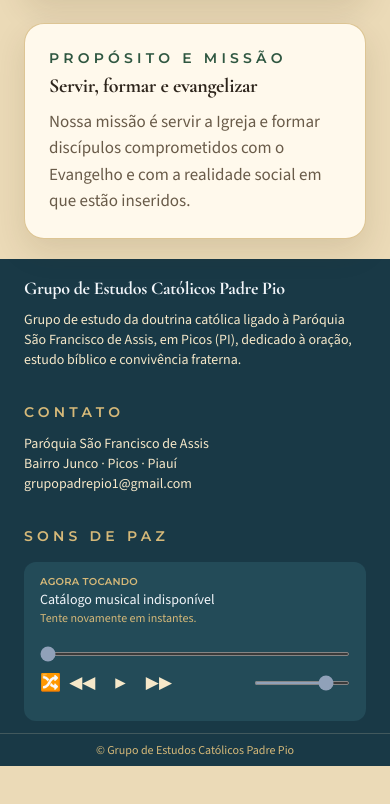
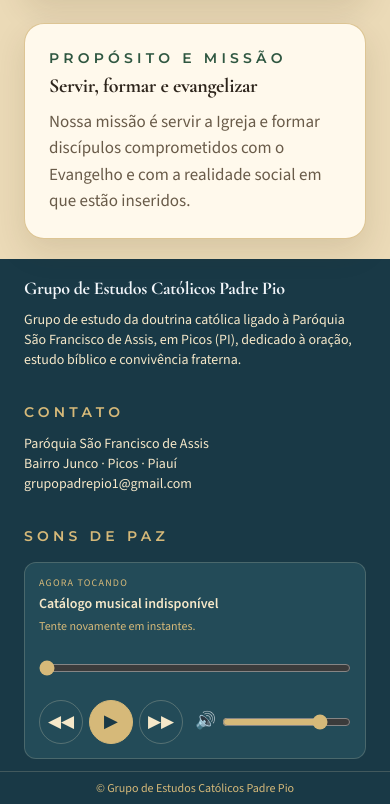
Before and after one commit to grupopadrepio1/padrepiopicos, a website: page index.html in a window 390 px wide. Shown: the part 819-1623 px from the top of the page. Before the commit the page ends 1585 px from the top, so only its background shows below. Drawn offline with nearby package versions, Linux system fonts and the light colour scheme; no server answers.

Commit message:
Corrige responsividade e acessibilidade do player

```diff
--- a/assets/css/styles.css
+++ b/assets/css/styles.css
@@ -495,86 +495,143 @@ header img {
    Player Música Sacra
 ========================= */
 
-.music-player {
-  width: 100%;
-  background: color-mix(in srgb, var(--color-surface) 92%, var(--color-bg));
-  border: 1px solid var(--color-border);
-  border-radius: var(--radius-control);
-  padding: 0.75rem 1rem;
-  display: flex;
-  align-items: center;
-  justify-content: space-between;
-  gap: 1rem;
-  color: var(--color-text);
-}
-
-/* Texto: Agora tocando */
-.now-playing {
-  display: flex;
-  flex-direction: column;
-  gap: 0.1rem;
+.footer-player-column,
+.footer-player,
+.footer-player__now-playing,
+.footer-player__volume {
   min-width: 0;
 }
 
-.now-playing .label {
-  font-size: 0.65rem;
-  text-transform: uppercase;
-  letter-spacing: 0.15em;
-  color: var(--color-muted);
+.footer-player {
+  margin-top: 1rem;
+  padding: 0.875rem;
+  display: grid;
+  gap: 0.75rem;
+  background: #234B58;
+  border: 1px solid rgba(246, 232, 201, 0.18);
+  border-radius: var(--radius-control);
 }
 
-.now-playing .title {
-  font-size: 0.95rem;
-  font-weight: 500;
-  white-space: nowrap;
+.footer-player__label {
+  font-size: 0.625rem;
+  line-height: 1.2;
+  text-transform: uppercase;
+  letter-spacing: 0.12em;
+  color: #D6B979;
+}
+
+.footer-player__title,
+.footer-player__artist {
   overflow: hidden;
   text-overflow: ellipsis;
+  white-space: nowrap;
 }
 
-.now-playing .artist {
-  font-size: 0.8rem;
-  color: var(--color-muted);
+.footer-player__title {
+  margin-top: 0.25rem;
+  font-size: 0.875rem;
+  font-weight: 600;
+  color: #F6E8C9;
 }
 
-/* Controles */
-.controls {
+.footer-player__artist {
+  margin-top: 0.125rem;
+  font-size: 0.75rem;
+  color: #D6B979;
+}
+
+.footer-player__range {
+  min-width: 0;
+  width: 100%;
+  height: 2.75rem;
+  margin: 0;
+  accent-color: #D6B979;
+  cursor: pointer;
+}
+
+.footer-player__progress {
+  height: 2.5rem;
+}
+
+.footer-player__actions {
+  min-width: 0;
+  display: grid;
+  grid-template-columns: auto minmax(4rem, 1fr);
+  align-items: center;
+  gap: 0.75rem;
+}
+
+.footer-player__transport {
+  display: grid;
+  grid-template-columns: repeat(3, 2.75rem);
+  gap: 0.375rem;
+}
+
+.footer-player__button {
+  width: 2.75rem;
+  height: 2.75rem;
+  display: inline-flex;
+  align-items: center;
+  justify-content: center;
+  border: 1px solid rgba(246, 232, 201, 0.24);
+  border-radius: 999px;
+  background: transparent;
+  color: #F6E8C9;
+  cursor: pointer;
+  transition: background-color 0.2s ease, border-color 0.2s ease, transform 0.2s ease;
+}
+
+.footer-player__button:hover {
+  background: rgba(246, 232, 201, 0.12);
+  border-color: #D6B979;
+}
+
+.footer-player__button:focus-visible,
+.footer-player__range:focus-visible {
+  outline: 2px solid #F6E8C9;
+  outline-offset: 2px;
+}
+
+.footer-player__button--primary {
+  background: #D6B979;
+  border-color: #D6B979;
+  color: #193946;
+  font-size: 1.125rem;
+}
+
+.footer-player__button--primary:hover {
+  background: #F6E8C9;
+  border-color: #F6E8C9;
+}
+
+.footer-player__volume {
   display: flex;
   align-items: center;
-  gap: 0.5rem;
+  gap: 0.375rem;
+  color: #D6B979;
 }
 
-.controls button {
-  background: transparent;
-  border: 1px solid var(--color-border);
-  color: var(--color-text);
-  padding: 0.35rem 0.6rem;
-  font-size: 0.75rem;
-  border-radius: var(--radius-control);
-  cursor: pointer;
-  transition: background 0.2s ease, border-color 0.2s ease;
+@media (max-width: 359px) {
+  .footer-player__actions {
+    grid-template-columns: 1fr;
+  }
+
+  .footer-player__transport {
+    justify-content: center;
+  }
 }
 
-.controls button:hover {
-  background: color-mix(in srgb, var(--color-primary) 10%, transparent);
-  border-color: color-mix(in srgb, var(--color-border) 70%, var(--color-primary));
-}
-
-/* Botão principal */
-#play-btn {
-  font-size: 0.85rem;
-  padding: 0.35rem 0.75rem;
-}
-
-/* Mobile */
-@media (max-width: 640px) {
-  .music-player {
-    flex-direction: column;
-    align-items: stretch;
-    gap: 0.75rem;
+@media (min-width: 1024px) {
+  .footer-player {
+    padding: 0.75rem;
   }
 
-  .controls {
-    justify-content: center;
+  .footer-player__actions {
+    gap: 0.5rem;
+  }
+
+  .footer-player__transport {
+    gap: 0.25rem;
   }
 }
 
--- a/assets/js/music-player.js
+++ b/assets/js/music-player.js
@@ -26,7 +26,6 @@ async function initMusicPlayer() {
   const playBtn = document.getElementById("play-btn");
   const prevBtn = document.getElementById("prev-btn");
   const nextBtn = document.getElementById("next-btn");
-  const shuffleBtn = document.getElementById("shuffle-btn");
   const titleEl = document.getElementById("track-title");
   const artistEl = document.getElementById("track-artist");
   const progressBar = document.getElementById("progress-bar");
@@ -49,7 +48,7 @@ async function initMusicPlayer() {
     audio.load();
     titleEl.textContent = "Catálogo musical indisponível";
     artistEl.textContent = "Tente novamente em instantes.";
-    [playBtn, prevBtn, nextBtn, shuffleBtn].forEach((button) => {
+    [playBtn, prevBtn, nextBtn].forEach((button) => {
       if (button) button.disabled = true;
     });
     return true;
@@ -71,15 +70,18 @@ async function initMusicPlayer() {
     audio.play()
       .then(() => {
         playBtn.textContent = "❚❚";
+        playBtn.setAttribute("aria-label", "Pausar");
       })
       .catch(() => {
         playBtn.textContent = "▶︎";
+        playBtn.setAttribute("aria-label", "Reproduzir");
       });
   }
 
   function pause() {
     audio.pause();
     playBtn.textContent = "▶︎";
+    playBtn.setAttribute("aria-label", "Reproduzir");
   }
 
   function togglePlay() {
@@ -104,13 +106,8 @@ async function initMusicPlayer() {
   audio.addEventListener("ended", nextTrack);
   audio.addEventListener("pause", () => {
     playBtn.textContent = "▶︎";
+    playBtn.setAttribute("aria-label", "Reproduzir");
   });
-
-  if (shuffleBtn) {
-    shuffleBtn.disabled = true;
-    shuffleBtn.title = "As missas seguem a ordem litúrgica";
-    shuffleBtn.style.opacity = "0.4";
-  }
 
   progressBar?.addEventListener("pointerdown", () => {
     isSeeking = true;
--- a/includes/footer.html
+++ b/includes/footer.html
@@ -1,6 +1,6 @@
 <footer class="bg-slate-900 text-slate-100">
 
-  <div class="mx-auto max-w-6xl px-6 py-10 grid gap-8 md:grid-cols-3">
+  <div class="mx-auto max-w-6xl px-6 py-10 grid gap-8 lg:grid-cols-3">
 
     <!-- Coluna 1 -->
     <div>
@@ -24,42 +24,39 @@
     </div>
 
     <!-- Coluna 3 – Player -->
-    <div>
+    <div class="footer-player-column">
       <p class="text-sm uppercase tracking-[0.3em] text-slate-400">
         Sons de Paz
       </p>
 
-      <div class="mt-4 px-4 py-3 rounded-md bg-slate-800 space-y-3">
+      <div class="footer-player" role="region" aria-label="Player de música sacra">
 
-        <!-- Info -->
-        <div class="overflow-hidden">
-          <p class="text-[10px] uppercase tracking-wide text-slate-400">
+        <div class="footer-player__now-playing" aria-live="polite">
+          <p class="footer-player__label">
             Agora tocando
           </p>
-          <p id="track-title" class="text-sm font-medium truncate">—</p>
-          <p id="track-artist" class="text-xs text-slate-400 truncate">—</p>
+          <p id="track-title" class="footer-player__title">—</p>
+          <p id="track-artist" class="footer-player__artist">—</p>
         </div>
 
-        <!-- Barra de progresso minimalista -->
         <input
           id="progress-bar"
           type="range"
           min="0"
           max="100"
           value="0"
-          class="w-full h-1 accent-slate-400 cursor-pointer rounded-full transition-colors duration-200 hover:accent-slate-300">
+          aria-label="Progresso da faixa"
+          class="footer-player__range footer-player__progress">
 
-        <!-- Controles e volume -->
-        <div class="flex items-center justify-between gap-3 text-slate-300">
-
-          <div class="flex items-center gap-2 md:gap-3">
-            <button id="shuffle-btn" title="Aleatório" class="hover:text-slate-100 transition-colors">🔀</button>
-            <button id="prev-btn" title="Anterior" class="hover:text-slate-100 transition-colors">◀◀</button>
-            <button id="play-btn" class="text-2xl md:text-3xl hover:text-slate-100 transition-colors" title="Play / Pause">▶︎</button>
-            <button id="next-btn" title="Próxima" class="hover:text-slate-100 transition-colors">▶▶</button>
+        <div class="footer-player__actions">
+          <div class="footer-player__transport" aria-label="Controles de reprodução">
+            <button id="prev-btn" type="button" class="footer-player__button" aria-label="Faixa anterior" title="Faixa anterior">◀◀</button>
+            <button id="play-btn" type="button" class="footer-player__button footer-player__button--primary" aria-label="Reproduzir" title="Reproduzir ou pausar">▶︎</button>
+            <button id="next-btn" type="button" class="footer-player__button" aria-label="Próxima faixa" title="Próxima faixa">▶▶</button>
           </div>
 
-          <!-- Volume -->
+          <div class="footer-player__volume">
+            <span aria-hidden="true">🔊</span>
             <input
               id="volume-control"
               type="range"
@@ -67,10 +64,11 @@
               max="1"
               step="0.01"
               value="0.8"
-            class="w-24 md:w-32 h-1 accent-slate-400 cursor-pointer rounded-full transition-colors duration-200 hover:accent-slate-300">
+              aria-label="Volume"
+              class="footer-player__range">
+          </div>
         </div>
 
-        <!-- Áudio -->
         <audio id="audio-player" preload="metadata"></audio>
 
       </div>
```
Also changed, not shown: includes/player.html (deleted, +0 -25 lines). Lines whose indentation alone changed are shown as unchanged.
